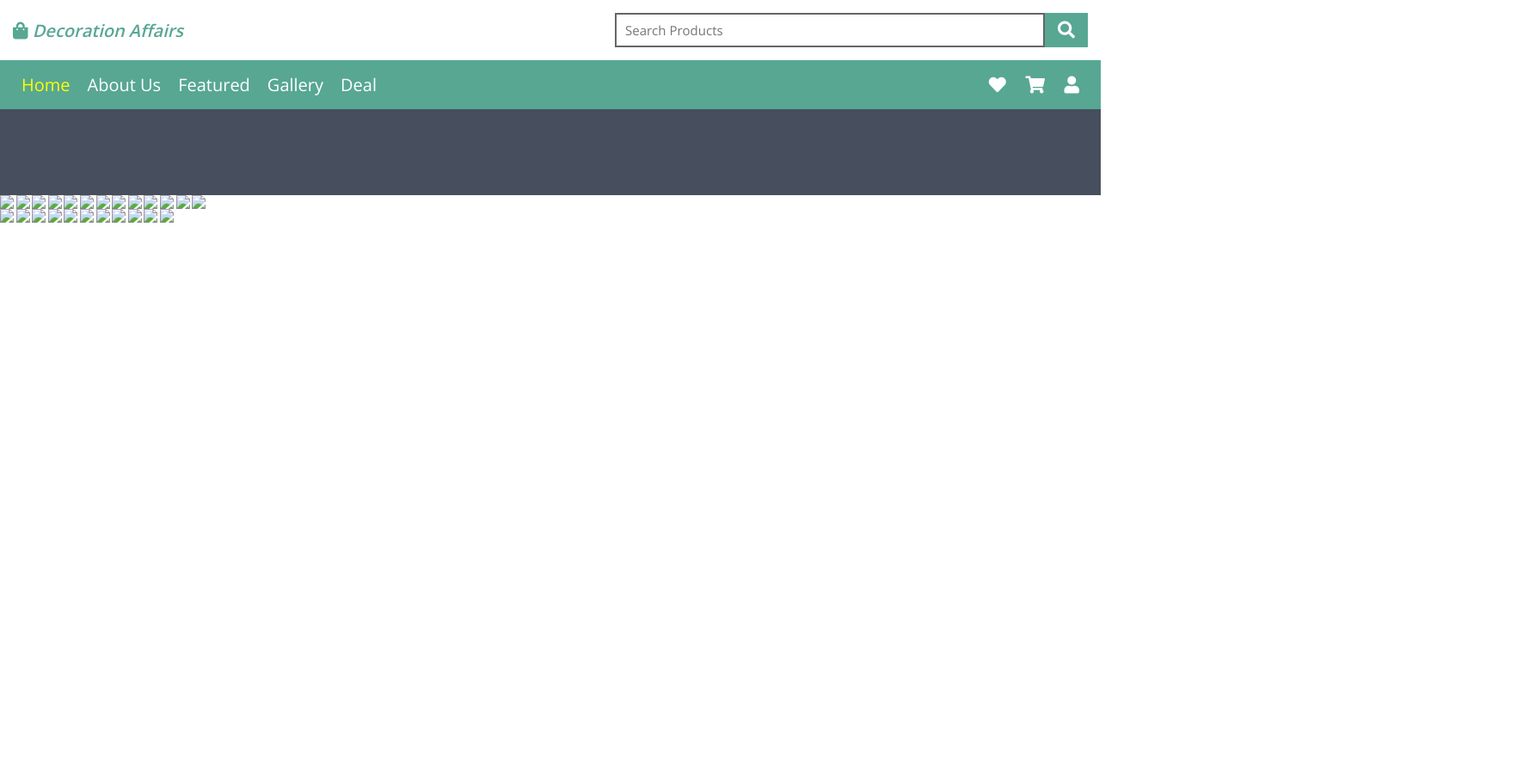
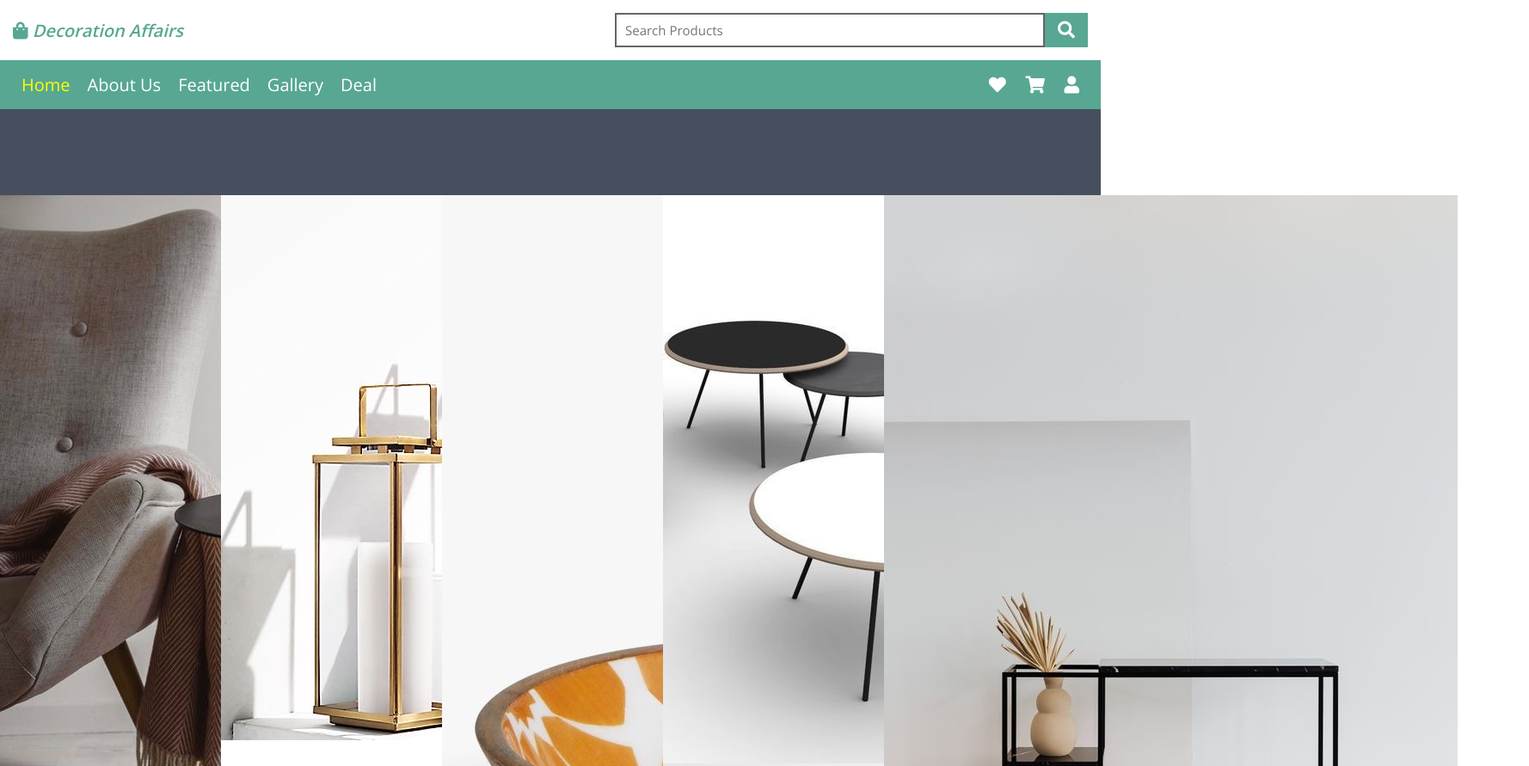
Before and after one commit to kuldeep1266/Decoration-Affairs, a plain HTML site: page gallery.html in a window 1280 px wide. Shown: the top 891 px of the page at 86% size, 1778 px wide, since content can reach past the window. Before the commit the page ends 800 px from the top, so only its background shows below. Drawn offline with nearby package versions, Linux system fonts and the light colour scheme.

Commit message:
Update gallery.html

```diff
--- a/gallery.html
+++ b/gallery.html
@@ -61,30 +61,30 @@
 <body>
 <div id="gallery">
 
-   <img src="Coffee table/IMG_3126.jpg">
-   <img src="Middle table/IMG_1769.JPG">
-   <img src="Planters/IMG_2005.JPG">
-   <img src="Wooden bowls/IMG_1956.JPG">
-   <img src="Black edition/IMG_2182.JPG">
-   <img src="Lamps lanterns/IMG_2110.JPG">
-   <img src="Trays/IMG_2075.JPG">
-   <img src="Coffee table/IMG_2268.JPG">
-   <img src="Goods table/IMG_2253.JPG">
-   <img src="Planters/IMG_1837.JPG">
-   <img src="Wooden bowls/IMG_1983.JPG">
-   <img src="Wooden bowls/IMG_1984.JPG">
-   <img src="Trays/IMG_2073.JPG">
-   <img src="Goods table/IMG_2254.JPG">
-   <img src="Lamps lanterns/IMG_2101.JPG">
-   <img src="Coffee table/IMG_2266.JPG">
-   <img src="Black edition/IMG_2244.JPG">
-   <img src="Planters/IMG_2157.jpg">
-   <img src="Wooden bowls/IMG_1983.JPG">
-   <img src="Goods table/IMG_2261.JPG">
-   <img src="Planters/IMG_2157.jpg">
-   <img src="Middle table/IMG_1769.JPG">
-   <img src="Black edition/IMG_2222.JPG">
-   <img src="Lamps lanterns/IMG_1860.JPG">
+   <img src="IMG_3126.jpg">
+   <img src="IMG_1769.JPG">
+   <img src="IMG_2005.JPG">
+   <img src="IMG_1956.JPG">
+   <img src="IMG_2182.JPG">
+   <img src="IMG_2110.JPG">
+   <img src="IMG_2075.JPG">
+   <img src="IMG_2268.JPG">
+   <img src="IMG_2253.JPG">
+   <img src="IMG_1837.JPG">
+   <img src="IMG_1983.JPG">
+   <img src="IMG_1984.JPG">
+   <img src="IMG_2073.JPG">
+   <img src="IMG_2254.JPG">
+   <img src="IMG_2101.JPG">
+   <img src="IMG_2266.JPG">
+   <img src="IMG_2244.JPG">
+   <img src="IMG_2157.jpg">
+   <img src="IMG_1983.JPG">
+   <img src="IMG_2261.JPG">
+   <img src="IMG_2157.jpg">
+   <img src="IMG_1769.JPG">
+   <img src="IMG_2222.JPG">
+   <img src="IMG_1860.JPG">
 
   </div>
 
```
